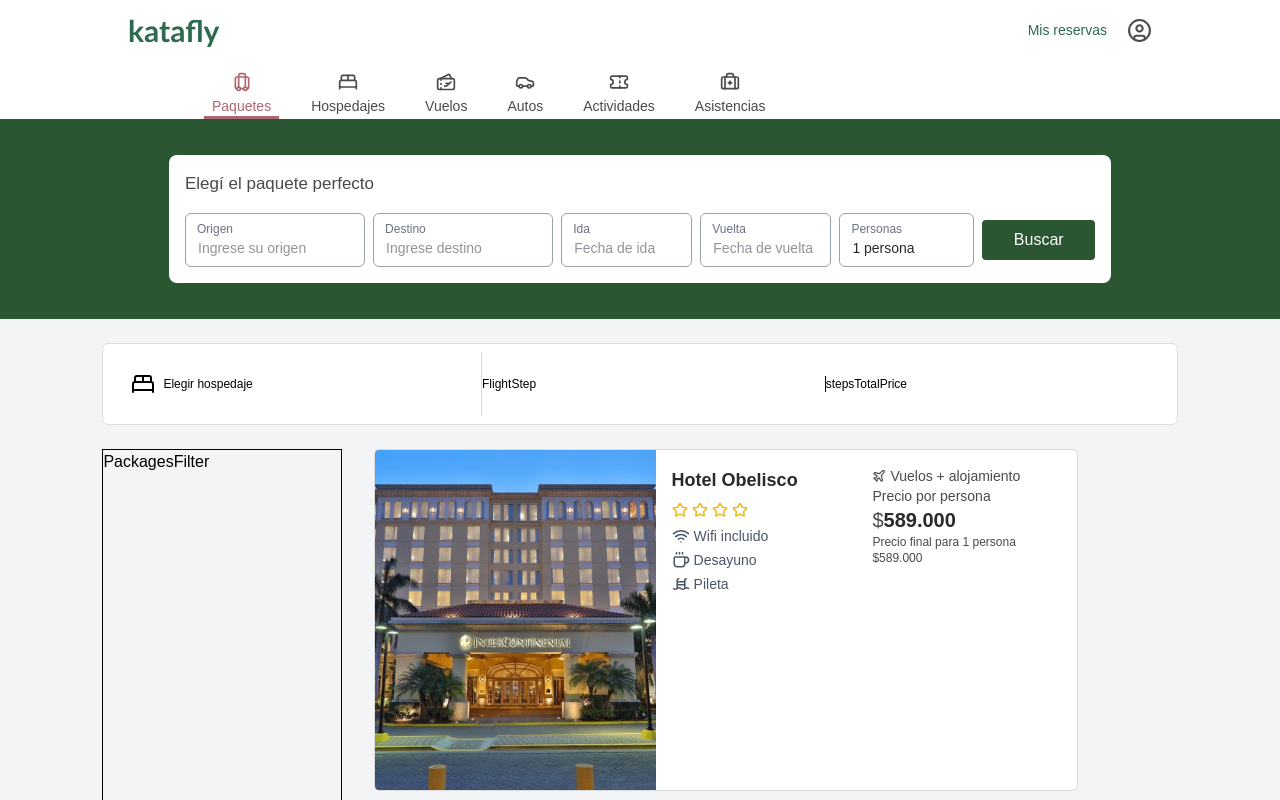
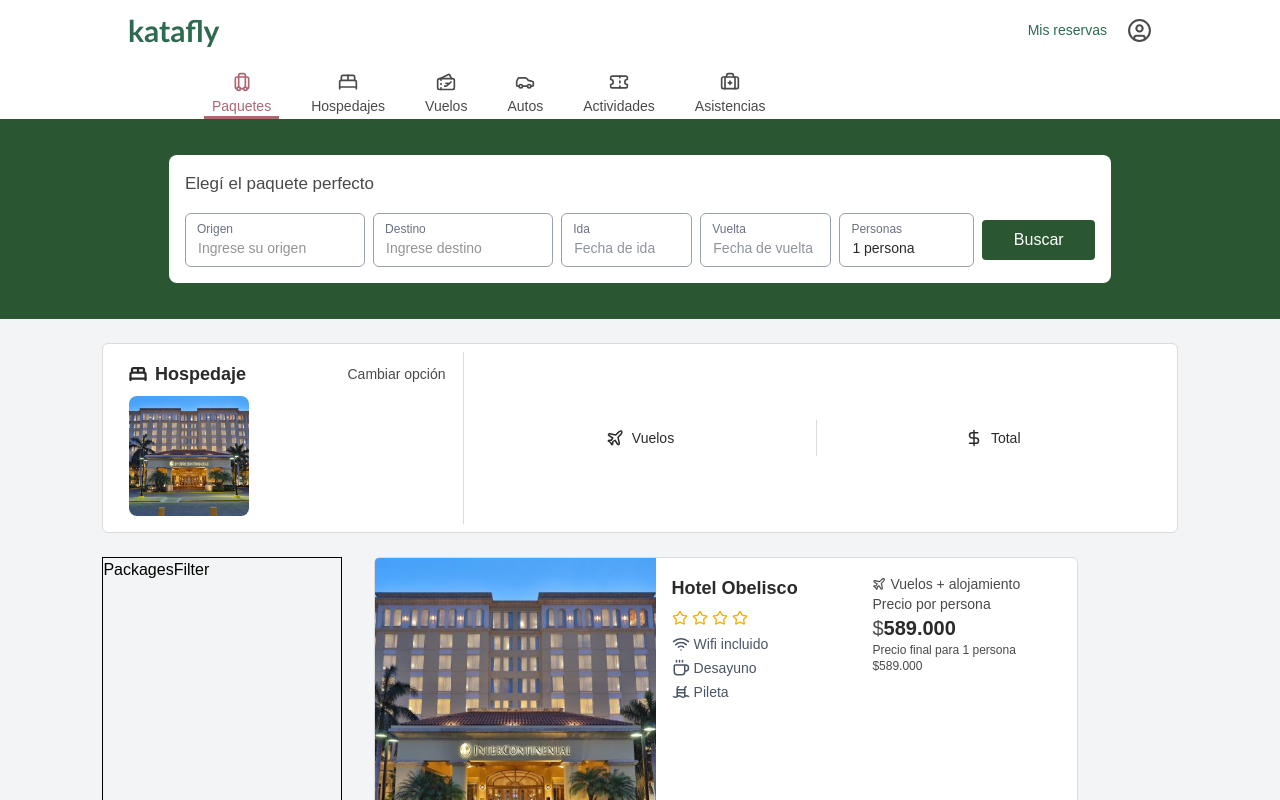
Before and after one commit to EnzoMasotta/proyectoIntegradorReact, a React (Vite) app: page /paquetes/resultados in a window 1280 px wide. Shown: the top 800 px of the page. Built offline with nearby package versions, Linux system fonts and the light colour scheme.

Commit message:
Actualizando Steps

```diff
--- a/src/components/AcommodationStep.jsx
+++ b/src/components/AcommodationStep.jsx
@@ -3,11 +3,23 @@ import React from "react";
 
 export default function AcommodationStep() {
   return (
-    <section className="flex md:m-auto md:w-full border-r border-[#dbdbdb] p-5">
-      <h1 className="flex gap-2 items-center text-xs">
-        <BedDouble />
-        Elegir hospedaje
-      </h1>
+    <section className="flex md:flex-col md:gap-2 flex-1 justify-center border-r border-[#dbdbdb] py-2">
+      <div className="flex justify-between items-center md:w-full md:px-[5%]">
+        <h1 className="flex gap-2 items-center text-sm md:text-lg text-[#2a2a2a] font-bold">
+          <BedDouble size={18} strokeWidth={3} />
+          Hospedaje
+        </h1>
+        <p className="hidden md:flex text-sm text-[#4a4a4a] hover:text-[#ad6771] cursor-pointer">
+          Cambiar opción
+        </p>
+      </div>
+      <div className="hidden md:opacity-full md:flex md:px-[5%]">
+        <img
+          src="/HotelPrueba.jpg"
+          alt=""
+          className="w-30 h-30 rounded-lg object-cover"
+        />
+      </div>
     </section>
   );
 }
--- a/src/components/FlightStep.jsx
+++ b/src/components/FlightStep.jsx
@@ -1,7 +1,13 @@
+import { Plane } from "lucide-react";
 import React from "react";
 
 export default function FlightStep() {
   return (
-    <div className="flex md:m-auto md:w-full border-r text-xs">FlightStep</div>
+    <section className="flex flex-1 justify-center border-r border-[#dbdbdb] py-2">
+      <h1 className="flex gap-2 items-center text-sm text-[#2a2a2a]">
+        <Plane size={18} />
+        Vuelos
+      </h1>
+    </section>
   );
 }
--- a/src/components/PackagesSteps.jsx
+++ b/src/components/PackagesSteps.jsx
@@ -6,7 +6,7 @@ import StepsTotalPrice from "./StepsTotalPrice";
 export function PackagesSteps() {
   return (
     <main className="bg-[#f2f4f5] h-auto flex justify-center p-0 md:px-[8%] md:py-6">
-      <section className="bg-white flex justify-between items-center border border-[#dbdbdb] border-t-0 md:border-t rounded-md w-full p-2 overflow-x-auto">
+      <section className="bg-white flex justify-between items-center md:border border-[#dbdbdb] border-b rounded-b-md md:rounded-md w-full p-2 overflow-x-auto">
         <AcommodationStep />
         <FlightStep />
         <StepsTotalPrice />
--- a/src/components/StepsTotalPrice.jsx
+++ b/src/components/StepsTotalPrice.jsx
@@ -1,7 +1,13 @@
+import { DollarSign } from "lucide-react";
 import React from "react";
 
 export default function StepsTotalPrice() {
   return (
-    <div className="flex md:m-auto md:w-full text-xs">stepsTotalPrice</div>
+    <section className="flex flex-1 justify-center py-2">
+      <h1 className="flex gap-2 items-center text-sm text-[#2a2a2a]">
+        <DollarSign size={18} />
+        Total
+      </h1>
+    </section>
   );
 }
```
